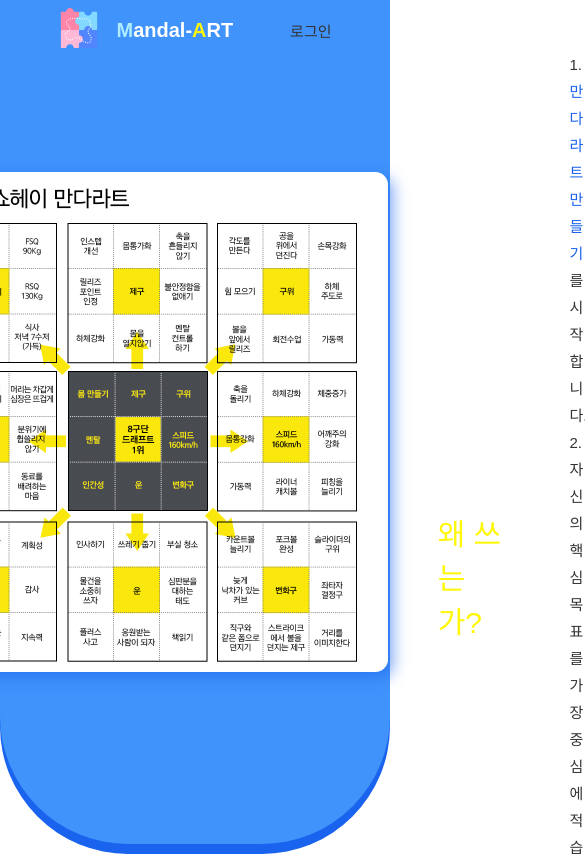
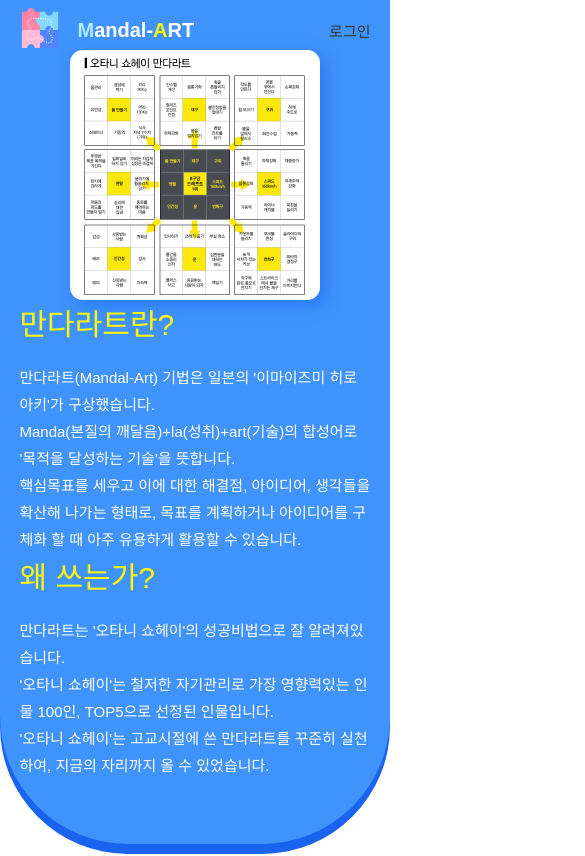
Before and after one commit to yoonjoohye/mandal-art, a React (Create React App) app: page /guide in a window 390 px wide. Shown: the top 856 px of the page, 585 px wide, since content can reach past the window. Built offline with nearby package versions, Linux system fonts and the light colour scheme; a web font is replaced by a local one.

Commit message:
[fix] 링크 수정

```diff
--- a/src/components/home/Home.js
+++ b/src/components/home/Home.js
@@ -11,7 +11,7 @@
                         함께, <span className="yellow">계획</span>을 세워요!<br/>
                         지금 바로 시작하세요!
                     </div>
-                    <Link to="/write">
+                    <Link to="/guide">
                         <button className="btn write">시작하기</button>
                     </Link>
                 </div>
--- a/src/components/mandal/Guide.js
+++ b/src/components/mandal/Guide.js
@@ -12,14 +12,14 @@
         return (
             <section>
                 <div className="h-100 bg-blue shadow box-round flex flex-col items-center justify-center">
-                    <div className="container flex justify-between items-center">
+                    <div className="container flex flex-col-m justify-between items-center">
                         <>
                             <img className="mandal-img mr-50" src={require('../../images/mandal-otani.png')}/>
                         </>
 
                         <div>
                             <div className="font-md font-medium yellow mb-20">
-                                만다라트
+                                만다라트란?
                             </div>
                             <p className=" font-light font-white mb-100">
                                 만다라트(Mandal-Art) 기법은 일본의 '이마이즈미 히로아키'가 구상했습니다.<br/>
@@ -52,7 +52,7 @@
                                 - 세부목표는 현실적으로 작성해야 합니다.
                             </p>
                         </div>
-                        <div className="flex justify-between items-center mb-50">
+                        <div className="flex flex-col-m justify-between items-center mb-50">
                             <>
                                 <img className="mandal-img mr-50" src={require('../../images/mandal.png')}/>
                             </>
@@ -60,8 +60,8 @@
                             <p className="px-1 font-light">
                                 <span className="font-medium">1.</span> <Link className="font-blue font-medium" to="/write">만다라트 만들기</Link>를 시작합니다.<br/>
                                 <span className="font-medium">2.</span> 자신의 핵심목표를 가장 중심에 적습니다.(최대 8글자)<br/>
-                                <span className="font-medium">3.</span> 핵심목표에 대한 해결점, 아이디어 등을 세부목표(8개)에 적습니다.(각 나머지 칸의 중심에 세부목표(8개)가 채워집니다.)<br/>
-                                <span className="font-medium">4.</span> 세부목표에 대한 해결점, 아이디어 등을 적습니다.
+                                <span className="font-medium">3.</span> 세부목표 8칸에 핵심목표에 대한 해결점, 아이디어 등을 적습니다.<br/>
+                                <span className="font-medium">4.</span> 나머지 8칸에 세부목표에 대한 해결점, 아이디어 등을 적습니다.
                             </p>
                         </div>
 
--- a/src/css/Position.scss
+++ b/src/css/Position.scss
@@ -10,6 +10,11 @@
   display: flex;
   &-col{
     flex-direction: column;
+    &-m{
+      @media(max-width:1024px){
+        flex-direction:column;
+      }
+    }
   }
   &-wrap {
     flex-wrap: wrap;
@@ -60,6 +65,9 @@
 }
 .mr-50{
   margin-right:50px;
+  @media(max-width:1024px){
+    margin-right:0;
+  }
 }
 .mb-30{
   margin-bottom:30px;
@@ -75,6 +83,9 @@
 }
 .mb-100{
   margin-bottom:100px;
+  @media(max-width:480px){
+    margin-bottom:0;
+  }
 }
 .mb-5{
   margin-bottom:5px;
@@ -97,7 +108,7 @@
 }
 
 .h-100{
-  height:100vh;
+  min-height:100vh;
 }
 .w-100{
   width:100%;
--- a/src/css/layout/Header.scss
+++ b/src/css/layout/Header.scss
@@ -10,6 +10,10 @@
         height:60px;
         padding-right: 15%;
         padding-left: 15%;
+        @media(max-width:480px){
+            padding-right:5%;
+            padding-left:5%;
+        }
     }
     &-icon{
         width:40px;
--- a/src/css/layout/MandalArt.scss
+++ b/src/css/layout/MandalArt.scss
@@ -17,7 +17,7 @@
 
 .mandal {
   &-section {
-    padding: 100px 0;
+    padding: 100px 0 0 0;
     min-height:100%;
   }
   &-title{
@@ -58,6 +58,10 @@
     border-radius: 1rem;
     box-shadow: 0 9px 0 #1a63ee;
     padding: 2rem 4rem;
+
+    @media(max-width:480px){
+      padding:1rem 2rem;
+    }
   }
 
   &-profile-img {
@@ -69,6 +73,9 @@
     width:500px;
     border-radius: 0.8rem;
     box-shadow: 5px 5px 15px #1a63ee91;
+    @media(max-width:480px){
+      width:250px;
+    }
   }
 }
 
```
